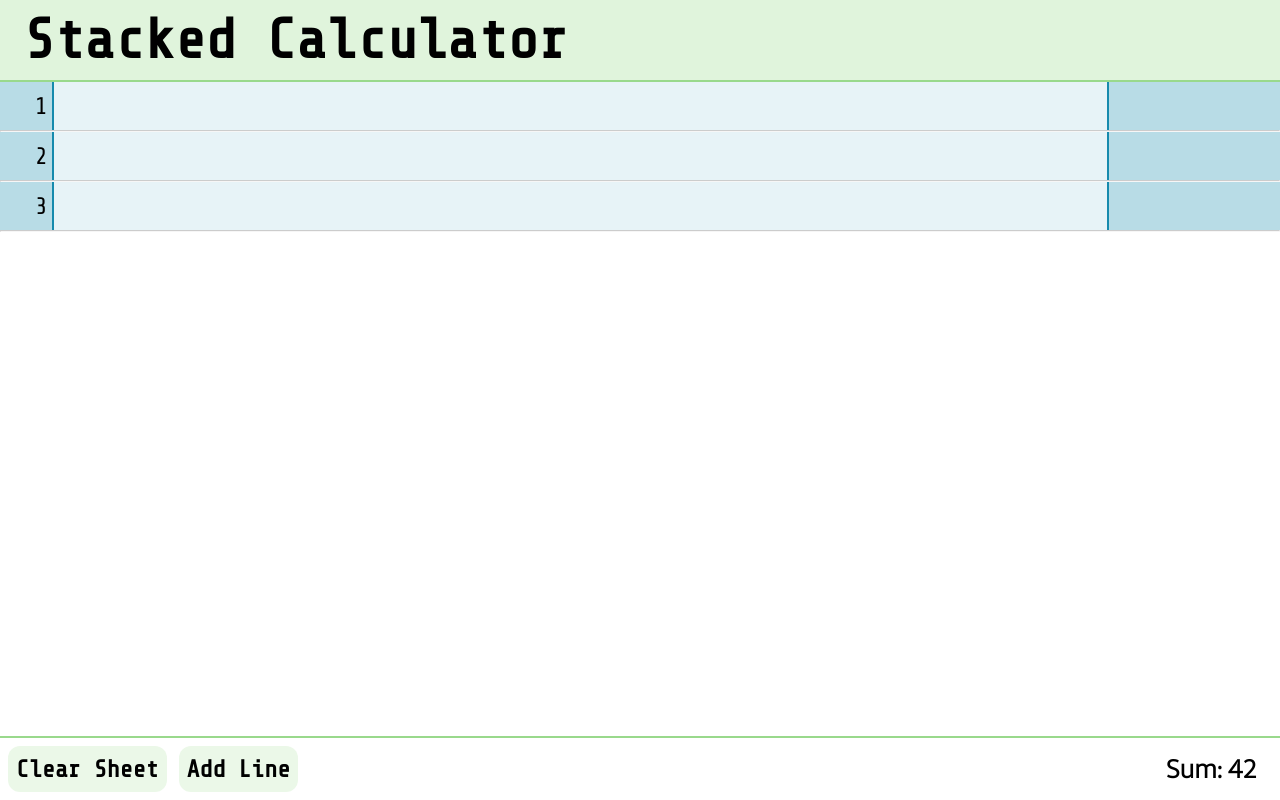
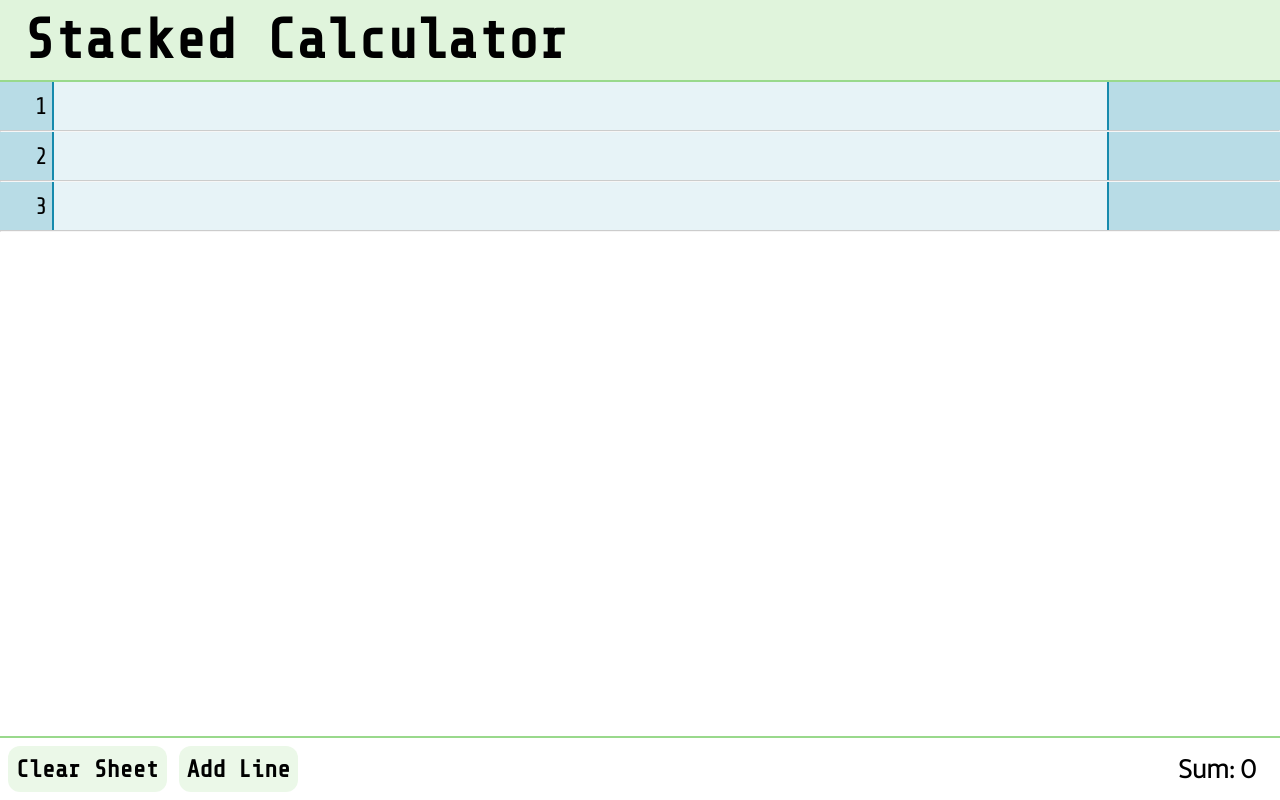
Before and after one commit to chartley1988/chartleys-calculator, a React (Vite) app: page / in a window 1280 px wide. Built offline with nearby package versions, Linux system fonts and the light colour scheme.

Commit message:
Added Sum

```diff
--- a/src/components/Editor.jsx
+++ b/src/components/Editor.jsx
@@ -1,4 +1,4 @@
-import { useState } from 'react';
+import { useState, useEffect } from 'react';
 import '../css/editor.css';
 import EditorLine from './EditorLine';
 import splitString from '../math/string_parse';
@@ -8,7 +8,6 @@ import Footer from './Footer';
 import FooterSelected from './FooterSelected';
 
 function Editor() {
-
 
 	const [data, setData] = useState([
 		{
@@ -32,7 +31,14 @@ function Editor() {
 	]);
 
 	const [lineSelected, setLineSelected] = useState(false);
+
 	const [currentLine, setCurrentLine] = useState(0);
+
+	const [sum, setSum ] = useState(0);
+
+	useEffect(() => {
+		calculateSum();
+	  }, [data]);
 
 	function calculateResult(input, line_number) {
 		const updatedData = data.slice();
@@ -45,6 +51,16 @@ function Editor() {
 		entry.input_string = input;
 		entry.output_string = result;
 		setData(updatedData);
+	}
+
+	function calculateSum() {
+		let sum = 0;
+		data.forEach(entry => {
+			const value = Number(entry.output_string);
+			sum += value;
+		})
+		console.log(sum);
+		setSum(sum);
 	}
 
 	function onClickLine(line_number) {
@@ -83,7 +99,7 @@ function Editor() {
 				/>
 			);
 		} else {
-			return <Footer clearSheet={clearSheet} addLine={addLine} />;
+			return <Footer clearSheet={clearSheet} addLine={addLine} sum={sum} />;
 		}
 	}
 
@@ -163,12 +179,10 @@ function Editor() {
 	}
 
 	function updateLineInputs(input_data) {
-		//console.log(input_data)
 		const inputs = document.getElementsByClassName('editor-input-line');
 		const inputsArray = Array.from(inputs);
 		inputsArray.forEach(entry => {
 			const index = inputsArray.indexOf(entry);
-			//console.log(input_data[index])
 			entry.value = input_data[index].input_string
 		})
 	}
--- a/src/components/Footer.jsx
+++ b/src/components/Footer.jsx
@@ -1,7 +1,7 @@
 import '../css/footer.css'
 
 function Footer(props) {
-   const { clearSheet, addLine } = props
+   const { clearSheet, addLine, sum } = props
 
 	return (
 		<footer>
@@ -18,7 +18,7 @@ function Footer(props) {
                 <button className='footer-button mobile' onClick={addLine} >+</button>
 
             </div>
-            <p id="editor-sum">{`Sum: 42`}</p>
+            <p id="editor-sum">{`Sum: ${sum}`}</p>
 		</footer>
 	);
 }
```
